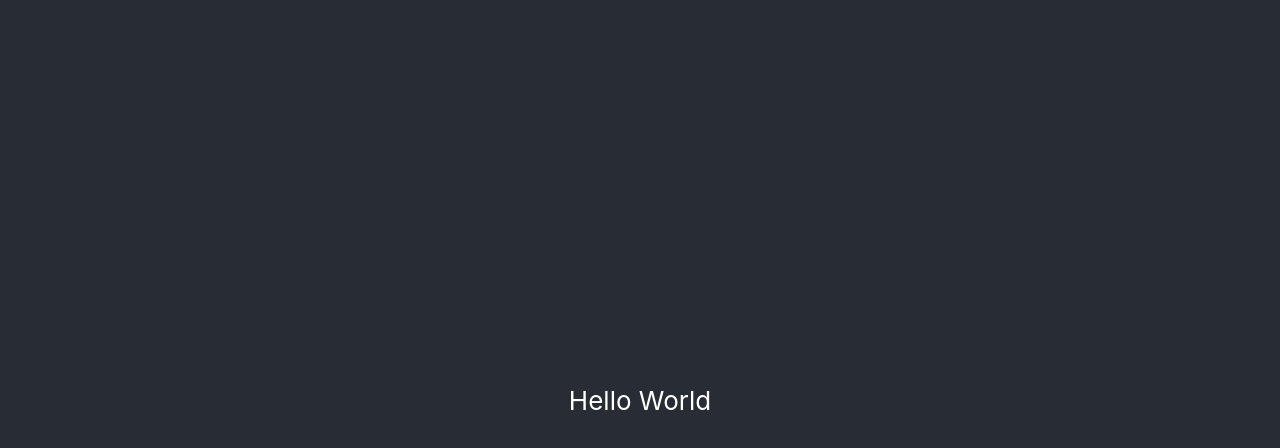
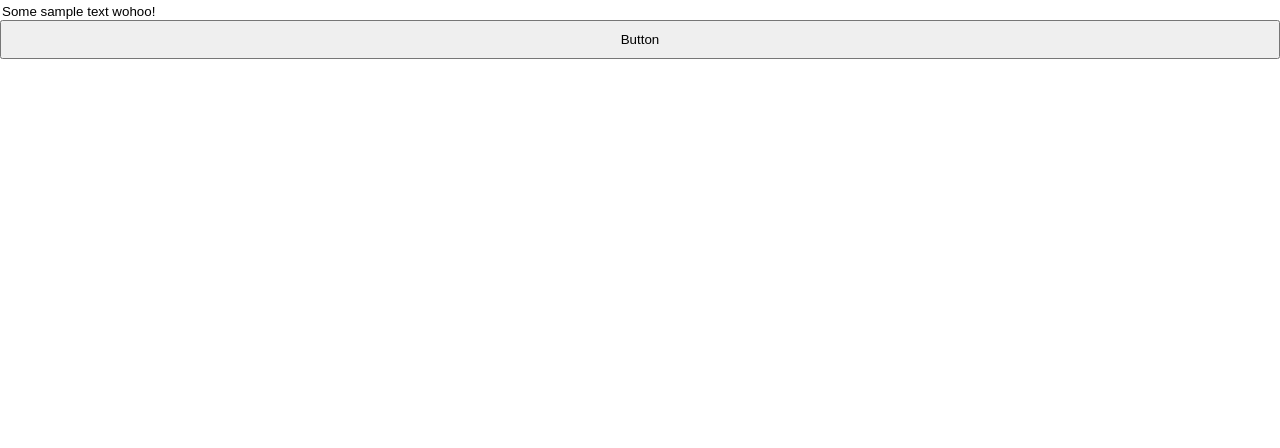
Before and after one commit to hazzelnut/terriblehack, a React (Create React App) app in the folder frontend/: page / in a window 1280 px wide. Shown: the top 448 px of the page. Built offline with nearby package versions, Linux system fonts and the light colour scheme.

Commit message:
Update: Add random cache files and update submit form

```diff
--- a/frontend/src/App.css
+++ b/frontend/src/App.css
@@ -2,37 +2,20 @@
   text-align: center;
 }
 
-.App-logo {
-  height: 40vmin;
-  pointer-events: none;
+.wrapper {
+  display: flex;
+  flex-direction: column;
+  justify-content: center;
 }
 
-@media (prefers-reduced-motion: no-preference) {
-  .App-logo {
-    animation: App-logo-spin infinite 20s linear;
-  }
+.formWrapper {
 }
 
-.App-header {
-  background-color: #282c34;
-  min-height: 100vh;
-  display: flex;
-  flex-direction: column;
-  align-items: center;
-  justify-content: center;
-  font-size: calc(10px + 2vmin);
-  color: white;
+.textbox {
+  border: none;
+  width: 100%;
 }
 
-.App-link {
-  color: #61dafb;
+.submitBtn {
+  padding: 10px;
 }
-
-@keyframes App-logo-spin {
-  from {
-    transform: rotate(0deg);
-  }
-  to {
-    transform: rotate(360deg);
-  }
-}
--- a/frontend/src/App.js
+++ b/frontend/src/App.js
@@ -1,16 +1,38 @@
 import React from 'react';
 import './App.css';
 
-function App() {
-  return (
-    <div className="App">
-      <header className="App-header">
-        <p>
-          Hello World
-        </p>
-      </header>
-    </div>
-  );
+class App extends React.Component {
+  constructor(props) {
+    super(props);
+    this.state = {
+      value: 'Some sample text wohoo!'
+    };
+
+    this.handleChange = this.handleChange.bind(this);
+    this.handleSubmit = this.handleSubmit.bind(this);
+  }
+
+  handleChange(event) {
+    this.setState({value: event.target.value});
+  }
+
+  handleSubmit(event) {
+    alert(this.state.value);
+    event.preventDefault();
+  }
+
+  render() {
+    return (
+      <div className="wrapper">
+        <div className="formWrapper">
+          <input className="textbox" type="text" value={this.state.value} onChange={this.handleChange} />
+        </div>
+        <button className="submitBtn" onClick={this.handleSubmit}>
+          Button
+        </button>
+      </div>
+    );
+  }
 }
 
 export default App;
```
